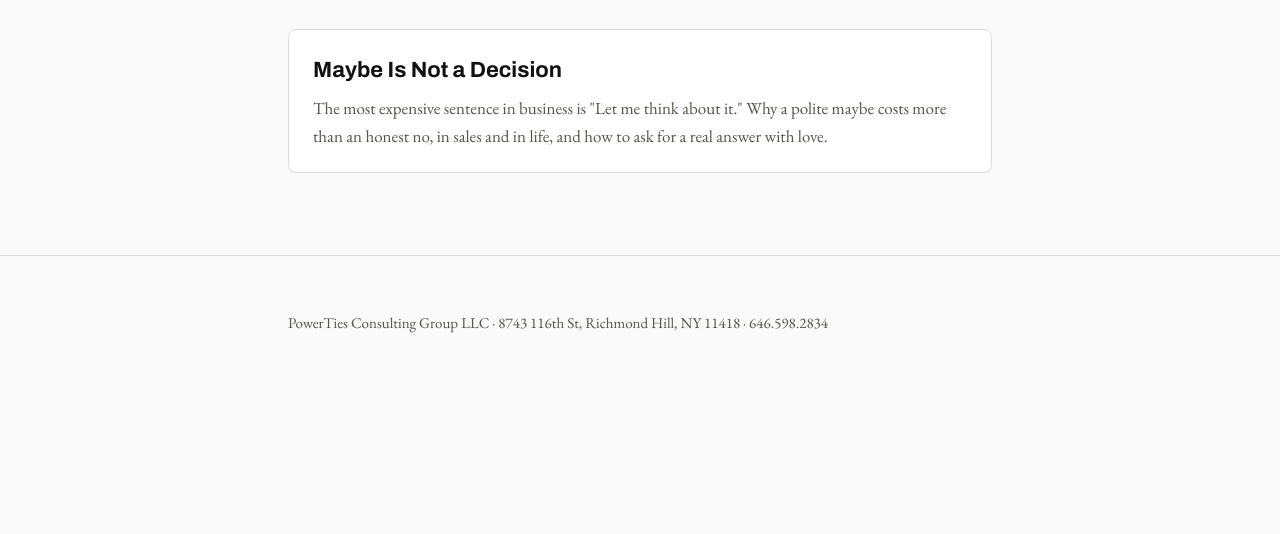
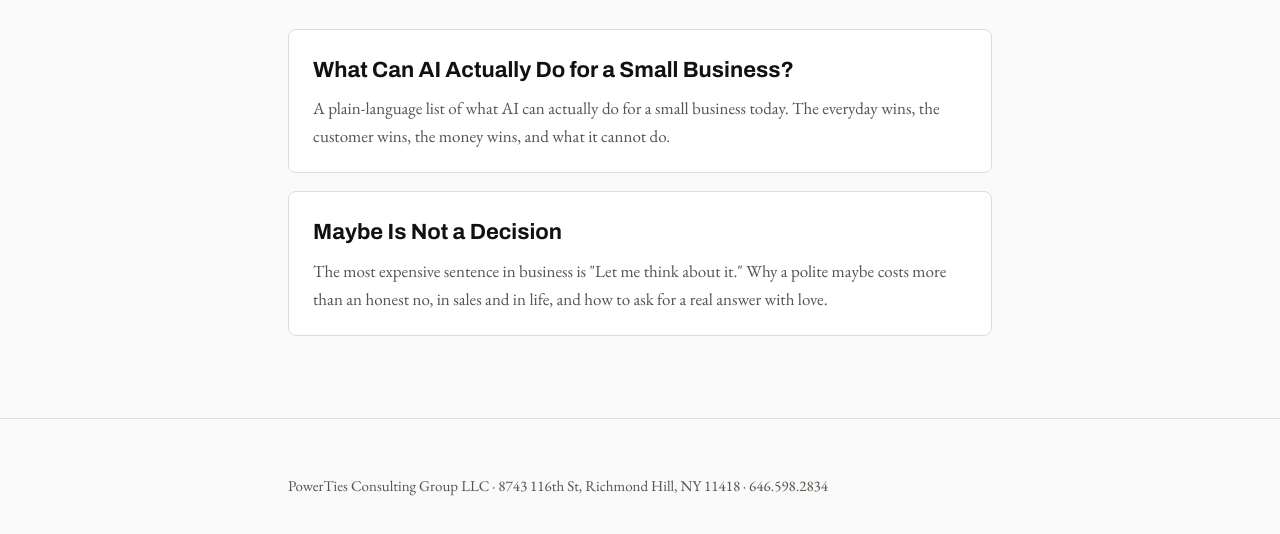
Before and after one commit to powertiesbiz-ai/powerties-website, a plain HTML site: page blog/index.html in a window 1280 px wide. Shown: the part 254-788 px from the top of the page. Drawn offline with nearby package versions, Linux system fonts and the light colour scheme.

Commit message:
Blog index: add what-can-ai-do-for-a-small-business

```diff
--- a/blog/index.html
+++ b/blog/index.html
@@ -50,6 +50,7 @@
 <h1>Articles for Small Business Owners</h1>
 <p class="intro">Plain language, no hype. What AI can do for a business your size, what it costs, and where to start. New articles are added as they are written and reviewed.</p>
 <!-- ARTICLES:START -->
+<div class="card"><h2><a href="/blog/what-can-ai-do-for-a-small-business.html">What Can AI Actually Do for a Small Business?</a></h2><p>A plain-language list of what AI can actually do for a small business today. The everyday wins, the customer wins, the money wins, and what it cannot do.</p></div>
 <div class="card"><h2><a href="/blog/maybe-is-not-a-decision.html">Maybe Is Not a Decision</a></h2><p>The most expensive sentence in business is "Let me think about it." Why a polite maybe costs more than an honest no, in sales and in life, and how to ask for a real answer with love.</p></div>
 <!-- ARTICLES:END -->
 </div></main>
```
